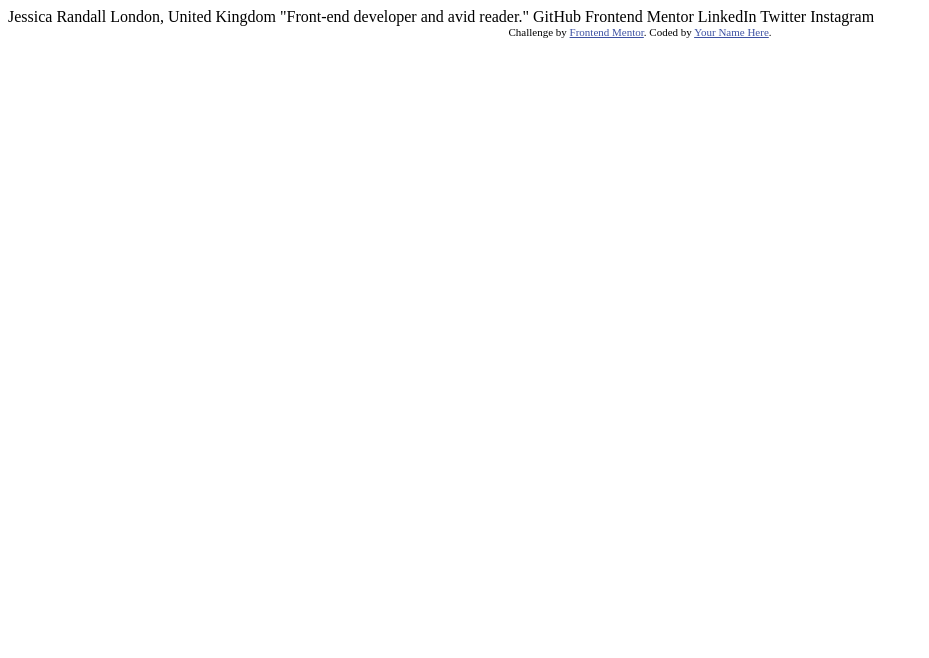
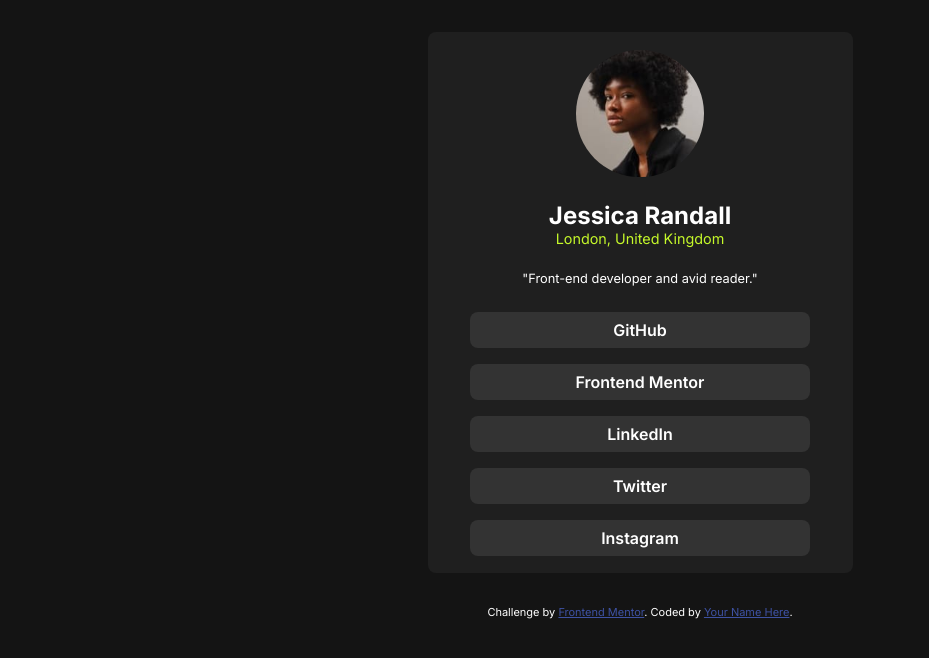
Before and after one commit to TitaHerizo/social-links-profile-main, a plain HTML site: page index.html in a window 1280 px wide. Shown: the whole page, without its empty margins (0-929 px from the left). Drawn offline with Linux system fonts and the light colour scheme.

Commit message:
finish styling

```diff
--- a/index.html
+++ b/index.html
@@ -5,6 +5,7 @@
   <meta name="viewport" content="width=device-width, initial-scale=1.0"> <!-- displays site properly based on user's device -->
 
   <link rel="icon" type="image/png" sizes="32x32" href="./assets/images/favicon-32x32.png">
+  <link rel="stylesheet" href="./sass/style.css">
 
   <title>Frontend Mentor | Social links profile</title>
 
@@ -16,16 +17,21 @@
 </head>
 <body>
 
-  Jessica Randall
-  London, United Kingdom
-  "Front-end developer and avid reader."
-
-  GitHub
-  Frontend Mentor
-  LinkedIn
-  Twitter
-  Instagram
-
+  <div class="container">
+    <img src="assets/images/avatar-jessica.jpeg" alt="Photo of Jessica Randall">
+    <div class="user">
+      <h1>Jessica Randall</h1>
+      <div class="location">London, United Kingdom</div>
+    </div>
+    <div class="description">"Front-end developer and avid reader."</div>
+    <div class="link_container">
+      <div class="link">GitHub</div>
+      <div class="link">Frontend Mentor</div>
+      <div class="link">LinkedIn</div>
+      <div class="link">Twitter</div>
+      <div class="link">Instagram</div>
+    </div>
+  </div>
   <div class="attribution">
     Challenge by <a href="https://www.frontendmentor.io?ref=challenge" target="_blank">Frontend Mentor</a>.
     Coded by <a href="#">Your Name Here</a>.
--- a/sass/style.scss
+++ b/sass/style.scss
@@ -0,0 +1,92 @@
+@import url('https://fonts.googleapis.com/css2?family=Inter:wght@100..900&family=Outfit:wght@100..900&display=swap');
+
+$Green: hsl(75, 94%, 57%);
+$White: hsl(0, 0%, 100%);
+$Grey: hsl(0, 0%, 20%);
+$DarkGrey: hsl(0, 0%, 12%);
+$OffBlack: hsl(0, 0%, 8%);
+
+html{
+    body{
+        background-color: $OffBlack;
+        color: $White;
+
+        font-family: Inter;
+
+        .container {
+            display: flex;
+            flex-direction: column;
+
+            max-width: 425px;
+
+            padding: 1.1em 0;
+            margin: 2em auto;
+
+            align-items: center;
+
+            background-color: $DarkGrey;
+
+            border-radius: .5em;
+
+            gap: 1.5em;
+
+            img {
+                width: 30%;
+                border-radius: 50%;
+            }
+
+            .user{
+                text-align: center;
+                h1 {
+                    font-size: 1.5rem;
+                    margin: 0;
+                }
+
+                .location {
+                    color: $Green;
+                    font-size: 0.9rem;
+                }
+            }
+
+            .description {
+                font-size: 0.8em;
+            }
+
+            .link_container {
+                display: grid;
+
+                grid-gap: 1em;
+
+                margin-top: 0.1em;
+
+                width: 100%;
+
+                .link {
+                    background-color: $Grey;
+                    width: 80%;
+
+                    padding: 0.5em 0;
+
+                    margin: 0 auto;
+
+                    text-align: center;
+
+                    border-radius: 0.5rem;
+
+                    font-weight: 600;
+                    &:hover{
+                        background-color: $Green;
+                        color: $OffBlack;
+                        cursor: pointer;
+                    }
+                }
+            }
+        }
+    }
+
+    @media screen and (min-width:1024px) {
+        .container{
+            max-width: 20%;
+        }
+    }
+}
```
Also changed, not shown: sass/style.css (added), 1 other file.
